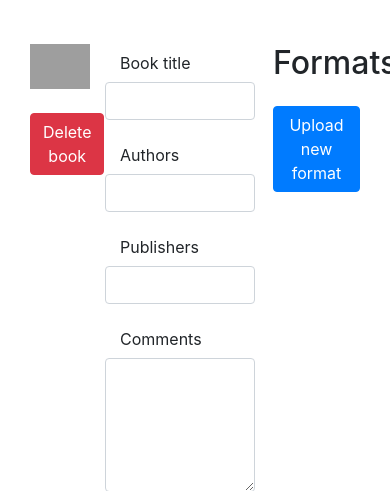
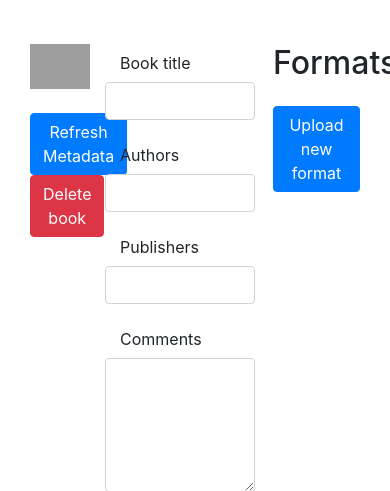
Before and after one commit to nbr23/calibre_webui, a Flask app: template calibre_webui/templates/book_detail.html in a window 390 px wide. Shown: the part 56-547 px from the top of the page. Run offline with Flask 2, Linux system fonts and the light colour scheme; the template is opened without the code that fills it, so the values that code supplies are empty; parts of the project's set-up code (start-up, migrations or seed data) failed here and were passed over; grey boxes are pictures that could not be loaded.

Commit message:
Add metadata fetching and external links

```diff
--- a/calibre_webui/routes.py
+++ b/calibre_webui/routes.py
@@ -186,6 +186,10 @@ def book_edit(book_id):
             formats_to=app.config['CALIBRE_EXT_CONV'],
             preferred=app.config['FORMAT_PREFERRED'])
 
+@app.route('/books/<int:book_id>/metadata', methods=['POST'])
+def book_refresh_metadata(book_id):
+    return { 'success': app.calibredb_wrap.fetch_metadata(book_id, app.config['CALIBRE_TEMP_DIR'])}
+
 @app.route('/books/<int:book_id>/save', methods=['POST'])
 def book_save(book_id):
     metadata = {}
--- a/calibre_webui/templates/book_detail.html
+++ b/calibre_webui/templates/book_detail.html
@@ -8,7 +8,10 @@
 <div class="row">
   <div class="col-3">
     <img class="mx-auto d-block" style="width: 100%;" src="{{ url_for ('get_cover', book_id=book.id) }}"/><br/>
-    <p class="text-center"><a type="button" class="btn btn-danger" href="{{url_for('delete_book', book_id=book.id)}}">Delete book</a></p>
+    <p class="text-center">
+        <button type="button" onclick="fetch_metadata()" class="btn btn-primary">Refresh Metadata</button>
+        <a type="button" class="btn btn-danger" href="{{url_for('delete_book', book_id=book.id)}}">Delete book</a>
+    </p>
   </div>
   <div class="col-5">
     <form method="POST" action="{{ url_for('book_save', book_id=book.id) }}">
@@ -24,6 +27,14 @@
         <label class="col-form-label col-sm-2" for="book_publisher">Publishers</label>
         <input type="text" class="form-control col-sm-10" name="publisher" id="book_publisher" value="{{book.publisher}}">
       </div>
+      {% if book.isbn %}
+      <div class="form-group row">
+        <label class="col-form-label col-sm-2" for="book_extlinks">External links</label>
+        <p id="book_extlinks">
+          <a href="https://openlibrary.org/isbn/{{ book.isbn }}">Open Library</a>
+        </p>
+      </div>
+      {% endif %}
       <div class="form-group row">
         <label class="col-form-label col-sm-2" for="book_commentss">Comments</label>
         <textarea class="form-control col-sm-10" rows="5" name="comments" id="book_comments">{% if book.comments %}{{book.comments}}{% endif %}</textarea>
@@ -49,7 +60,9 @@
           {% endfor %}
         </select>
       </div>
-      <div class="text-center"><button type="submit" class="btn btn-primary">Save</button></div>
+      <div class="text-center">
+        <button type="submit" class="btn btn-primary">Save</button>
+      </div>
     </form>
   </div>
   <div class="col-4" style="padding-left: 5%;">
@@ -110,5 +123,10 @@
       $("#format-upload").submit();
     });
   });
+
+  function fetch_metadata() {
+      $.post("/books/{{ book.id }}/metadata", {})
+        .done(function () { location.reload(); });
+    };
 </script>
 {% endblock %}
--- a/calibre_wrapper/calibredb.py
+++ b/calibre_wrapper/calibredb.py
@@ -5,6 +5,7 @@ from sqlalchemy.sql import select, expression
 from sqlalchemy.ext.compiler import compiles
 from sqlalchemy.engine import RowProxy
 from threading import Thread
+from tempfile import NamedTemporaryFile
 import os
 import uuid
 from . import logdb
@@ -49,6 +50,22 @@ class CalibreDBW:
     def remove_book(self, book_id):
         return subprocess.run(['calibredb', 'remove', '--permanent',
             '--library-path', self._calibre_lib_dir, str(book_id)]).returncode
+
+    def fetch_metadata(self, book_id, tmp_dir):
+        book, formats = self.get_book_details(book_id)
+        command = ['fetch-ebook-metadata', '-a', book['authors'], '-t', book['title'], '-o']
+        tmp_file = NamedTemporaryFile(dir=tmp_dir)
+        ret = subprocess.run(command, stdout=tmp_file)
+        if ret.returncode != 0:
+            return False
+        command = ['calibredb', 'set_metadata', str(book_id), tmp_file.name, '--library-path', self._calibre_lib_dir]
+        ret = subprocess.run(command)
+        if ret.returncode != 0:
+            return False
+        return subprocess.run(['calibredb',
+                                'embed_metadata',
+                                str(book_id)]).returncode == 0
+
 
     def save_metadata(self, book_id, metadata):
         command = ['calibredb', 'set_metadata',
```
